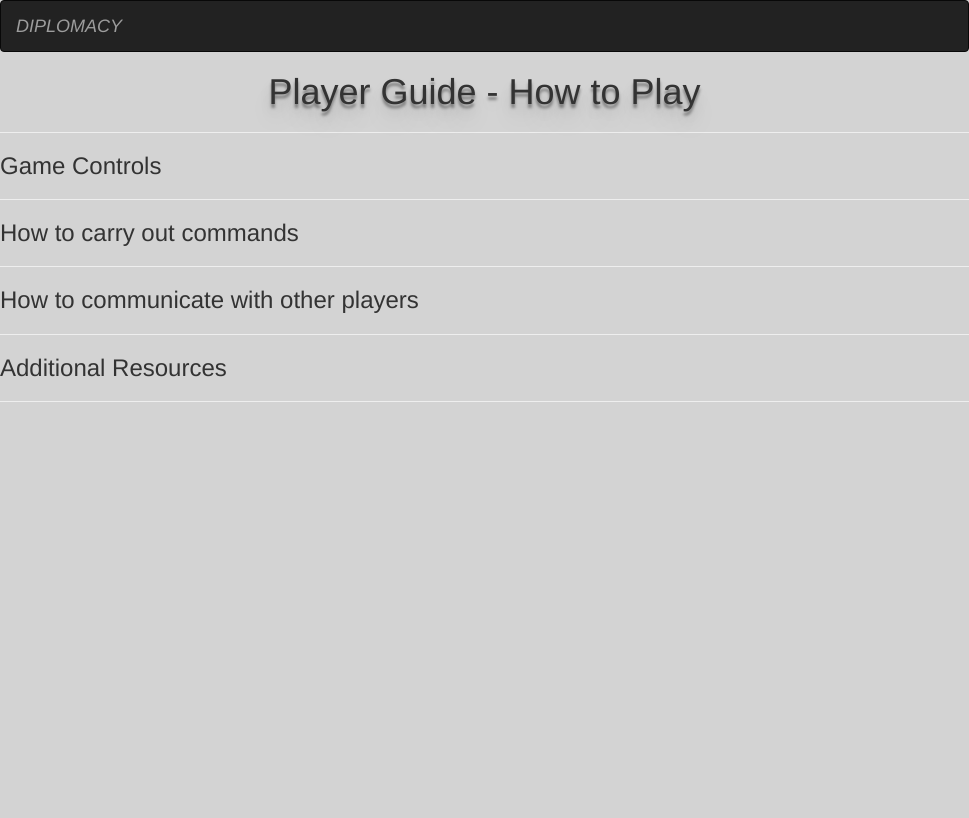
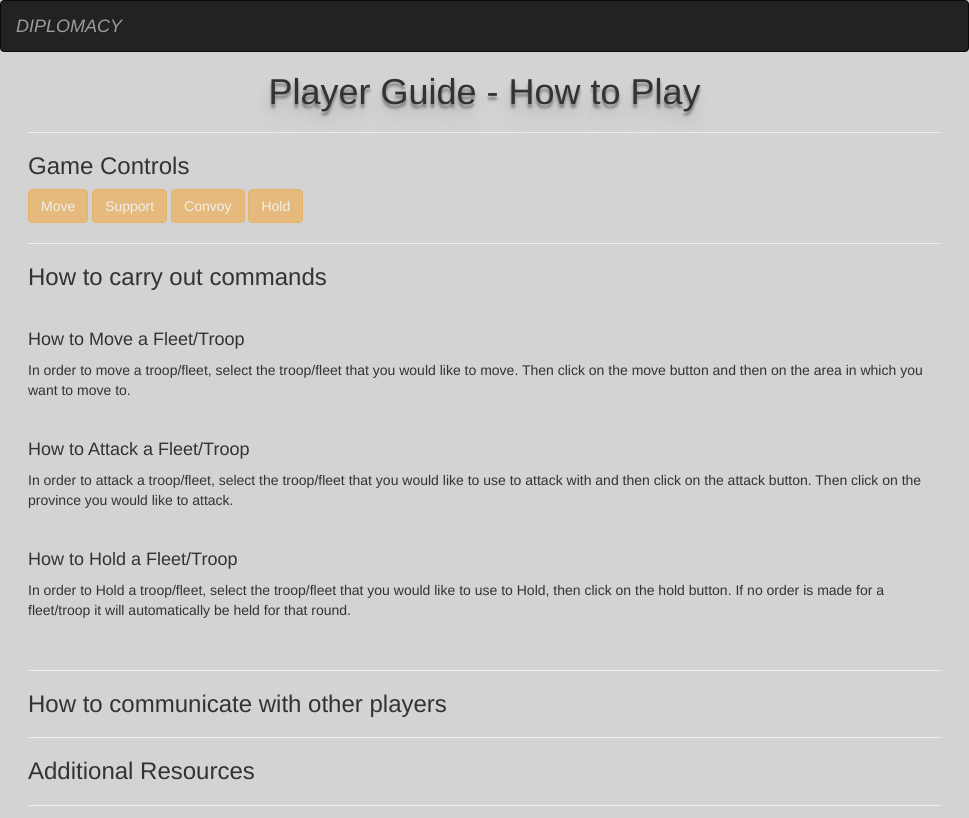
Before and after one commit to Jason7539/475Diplomacy, an Electron app: page src/gameInstructions.html in a window 969 px wide. Drawn offline with nearby package versions, Linux system fonts and the light colour scheme.

Commit message:
Modified Instructions Page

```diff
--- a/src/gameInstructions.css
+++ b/src/gameInstructions.css
@@ -2,9 +2,14 @@ body{
     background-color: #D3D3D3;
 }
 
-#content {
+#title {
     text-align: center;
     text-shadow: 0px 4px 3px rgba(0,0,0,0.4),
                 0px 8px 13px rgba(0,0,0,0.1),
                 0px 18px 23px rgba(0,0,0,0.1);
 }
+
+#content {
+    margin-right: 2em;
+    margin-left: 2em;
+}
--- a/src/gameInstructions.html
+++ b/src/gameInstructions.html
@@ -9,6 +9,7 @@
         <link rel="stylesheet" href="gameInstructions.css" >
     </head>
     <body>
+        <div>
             <nav class="navbar navbar-inverse">
                 <div class="container-fluid">
                     <div class="navbar-header">
@@ -17,15 +18,40 @@
                     </div>
                 </div>
             </nav>
-        <h1 id = "content">Player Guide - How to Play</h1>
+        </div>
+        <div id = "content">
+            <h1 id = "title">Player Guide - How to Play</h1>
             <hr>
             <h3>Game Controls</h3>
+            <button type="button" disabled class="btn btn-warning" onclick="move()" >Move</button>
+            <button type="button" disabled class="btn btn-warning" onclick="move()" >Support</button>
+            <button type="button" disabled class="btn btn-warning" onclick="move()" >Convoy</button>
+            <button type="button" disabled class="btn btn-warning" onclick="move()" >Hold</button>
             <hr>
+
+            <!-- How to Carry Out a Command In-Game -->
             <h3>How to carry out commands</h3>
+            <div>
+                <br>
+                <h4>How to Move a Fleet/Troop</h4>
+                <p>In order to move a troop/fleet, select the troop/fleet that you would like to move. Then click on the move button and then on the area in which you want to move to.</p>
+
+                <br>
+                <h4>How to Attack a Fleet/Troop</h4>
+                <p>In order to attack a troop/fleet, select the troop/fleet that you would like to use to attack with and then click on the attack button. Then click on the province you would like to attack.</p>
+
+                <br>
+                <h4>How to Hold a Fleet/Troop</h4>
+                <p>In order to Hold a troop/fleet, select the troop/fleet that you would like to use to Hold, then click on the hold button. If no order is made for a fleet/troop it will automatically be held for that round.</p>
+            </div>
+            <br>
             <hr>
+
+            <!-- How to chat with others, whether its group chat or private messaging  -->
             <h3>How to communicate with other players</h3>
             <hr>
             <h3>Additional Resources</h3>
             <hr>
+        </div>
     </body>
 </html>
```
Also changed, not shown: src/map.html (+1 -1 lines). Lines whose indentation alone changed are shown as unchanged.
